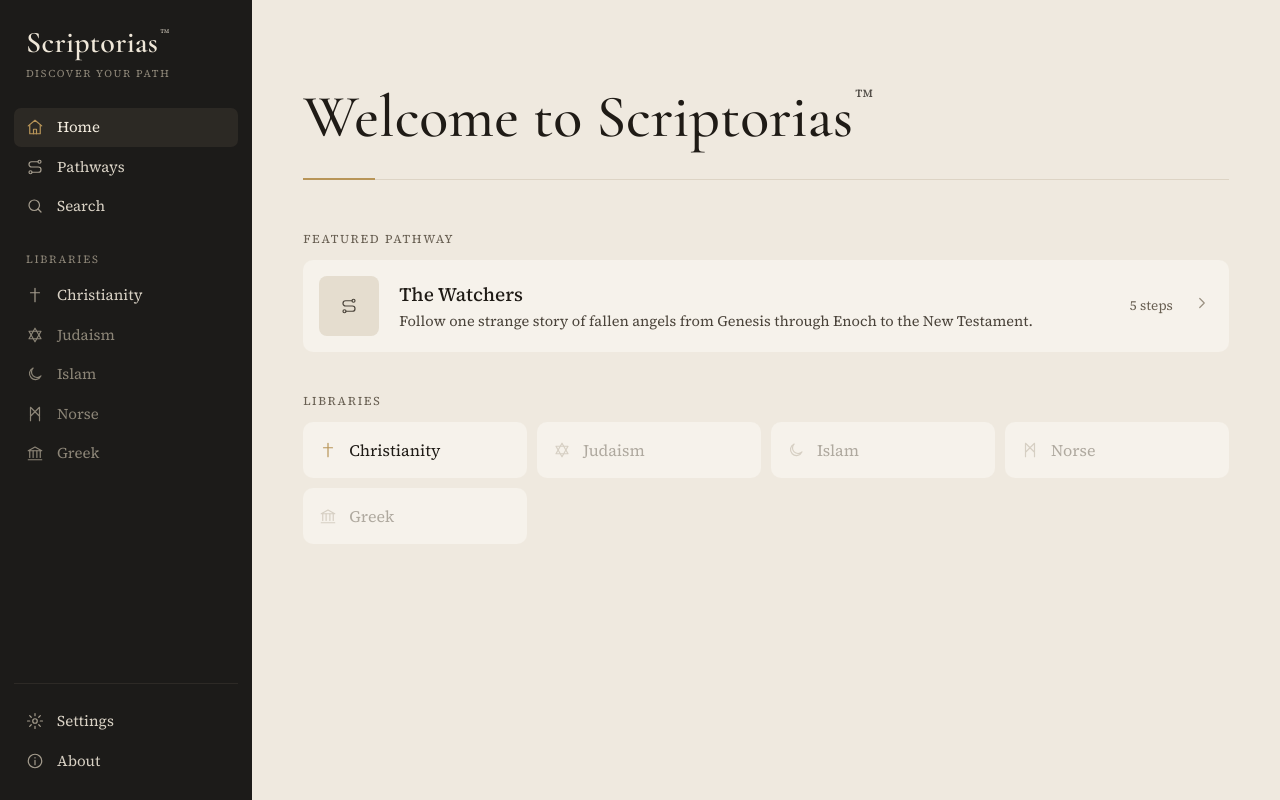
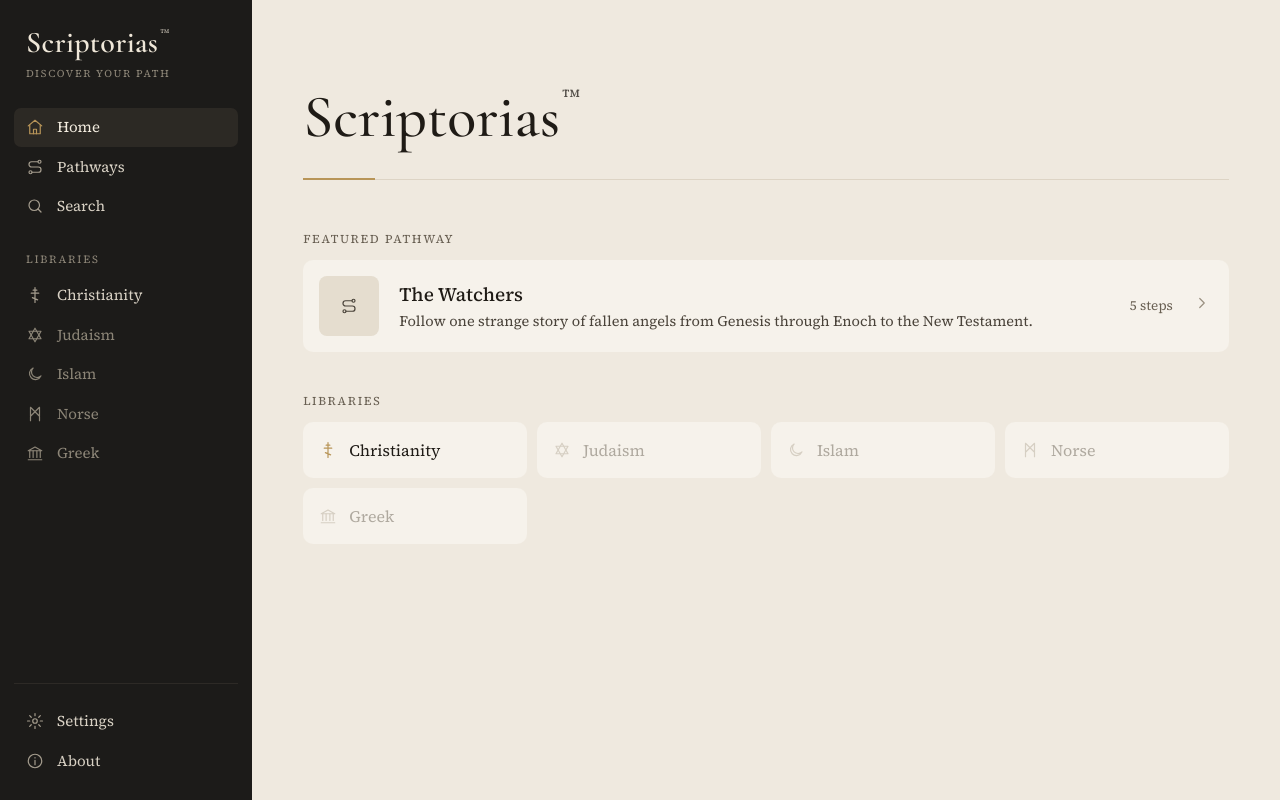
Before and after one commit to scriptorias/scriptorias, a React (Vite) app: page /home in a window 1280 px wide. Built offline with nearby package versions, Linux system fonts and the light colour scheme.

Commit message:
Home title is just Scriptorias; Orthodox cross icon for Christianity, also before the library title

```diff
--- a/src/components/Icon.tsx
+++ b/src/components/Icon.tsx
@@ -13,7 +13,7 @@ export const ICONS: Record<string, string> = {
   search: '<circle cx="11" cy="11" r="7"/><path d="m20 20-4-4"/>',
   settings: '<circle cx="12" cy="12" r="3"/><path d="M12 2v3M12 19v3M2 12h3M19 12h3M4.9 4.9 7 7M17 17l2.1 2.1M4.9 19.1 7 17M17 7l2.1-2.1"/>',
   about: '<circle cx="12" cy="12" r="9"/><path d="M12 11v6M12 7.5v.5"/>',
-  cross: '<path d="M12 3v18M6 9h12"/>',
+  cross: '<path d="M12 2v20M9.5 5.5h5M7 9.5h10M8.5 15.5l7 3"/>',
   star: '<path d="M12 3 20 17H4z"/><path d="M12 21 4 7h16z"/>',
   moon: '<path d="M20 14.5A8 8 0 1 1 9.5 4a6.5 6.5 0 0 0 10.5 10.5z"/>',
   rune: '<path d="M6 21V3l12 12M18 21V3L6 15"/>',
--- a/src/components/Shell.tsx
+++ b/src/components/Shell.tsx
@@ -102,10 +102,10 @@ export function Page({ back, className = "page", children }: { back?: Back; clas
   );
 }
 
-export function Hero({ title, tm = false }: { title: string; tm?: boolean }) {
+export function Hero({ title, tm = false, icon }: { title: string; tm?: boolean; icon?: string }) {
   return (
     <div className="hero">
-      <h1>{title}{tm && <sup className="tm">™</sup>}</h1>
+      <h1>{icon && <Icon name={icon} />}{title}{tm && <sup className="tm">™</sup>}</h1>
       <hr className="hero-rule" />
     </div>
   );
--- a/src/pages/Home.tsx
+++ b/src/pages/Home.tsx
@@ -14,7 +14,7 @@ export function Home() {
   const col = lw ? primaryCollection(lw) : undefined;
   return (
     <Page>
-      <Hero title="Welcome to Scriptorias" tm />
+      <Hero title="Scriptorias" tm />
       {last && lw && (
         <>
           <h2 className="section-label">Continue reading</h2>
--- a/src/pages/Library.tsx
+++ b/src/pages/Library.tsx
@@ -23,7 +23,7 @@ export function Library({ id: fixedId }: { id?: string }) {
   }
   return (
     <Page>
-      <Hero title={t.name} />
+      <Hero title={t.name} icon={t.icon} />
       <nav className="tab-buttons" aria-label={`${t.name} library`}>
         {TABS.map(([k, n, icon]) => <Link key={k} to={`/library/${id}/${k}`} className={tab === k ? "on" : ""} aria-current={tab === k ? "page" : undefined}><Icon name={icon} />{n}</Link>)}
       </nav>
--- a/src/styles/app.css
+++ b/src/styles/app.css
@@ -157,6 +157,7 @@ h1 { margin: 0; font: 500 46px/1.08 var(--serif); letter-spacing: -.01em; }
 /* Home */
 .hero { padding: 34px 0 10px; }
 .hero h1 { font: 500 60px/1 var(--display); letter-spacing: 0; }
+.hero h1 svg { width: .72em; height: .72em; margin-right: .22em; vertical-align: -.06em; color: var(--gold); stroke-width: 1.3; }
 .hero p { max-width: 560px; margin: 16px 0 0; font-size: 18.5px; line-height: 1.6; color: var(--ink-2); }
 .section-label { margin: 40px 0 12px; font-weight: 400; line-height: 1.5; font-size: 12px; letter-spacing: .14em; text-transform: uppercase; color: var(--muted); }
 .continue { display: block; padding: 22px 24px; border-radius: var(--radius); background: var(--side); color: var(--side-ink); }
```
Also changed, not shown: 1 other file (tests, documents, lock files or other folders).
